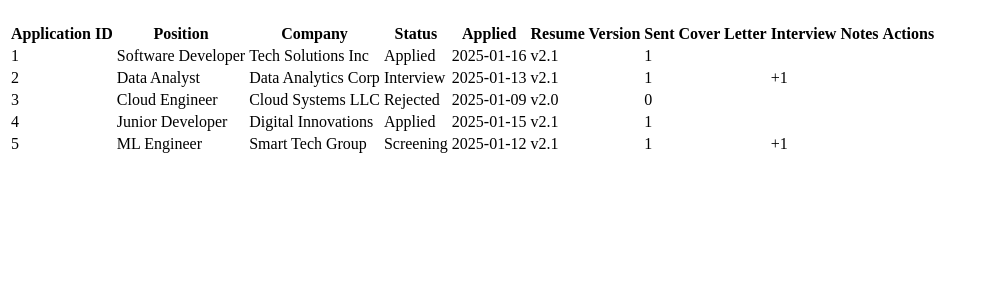
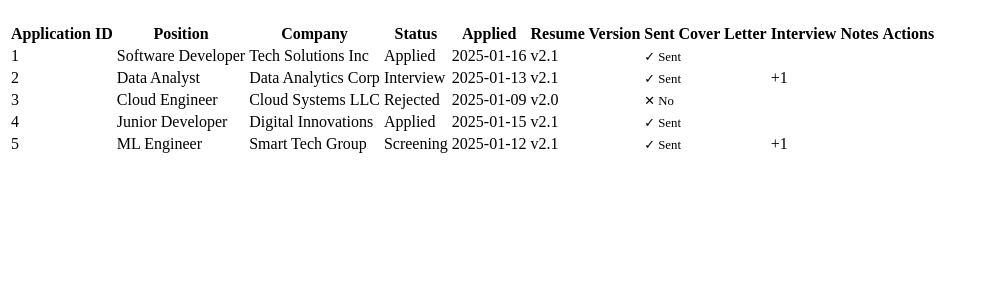
Before and after one commit to PinkJacketKid/job-application-tracker, a Flask app: page /applications in a window 1280 px wide. Shown: the part 58-358 px from the top of the page, without its empty margins (0-986 px from the left). Run offline with Flask 3, Linux system fonts and the light colour scheme; data comes from the database, SQL or seed files in the repository.

Commit message:
Update applications.html
Changed appearance of cover letter sent so it is more readable. From 1 to Sent and 0 to No.

```diff
--- a/templates/applications.html
+++ b/templates/applications.html
@@ -26,7 +26,13 @@
 					<td>{{ application.status }}</td>
 					<td>{{ application.application_date }}</td>
 					<td>{{ application.resume_version }}</td>
-					<td>{{ application.cover_letter_sent }}</td>
+					<td>
+						{% if application.cover_letter_sent %}
+          				<span style="color: var(--green); font-size: 0.8rem">✓ Sent</span>
+          				{% else %}
+          				<span style="color: var(--text3); font-size: 0.8rem">✕ No</span>
+          				{% endif %}
+					</td>
 					<td>
 						<div class="tag-list">
             				{% for skill in (application.interview_data_list or []) %}
```
